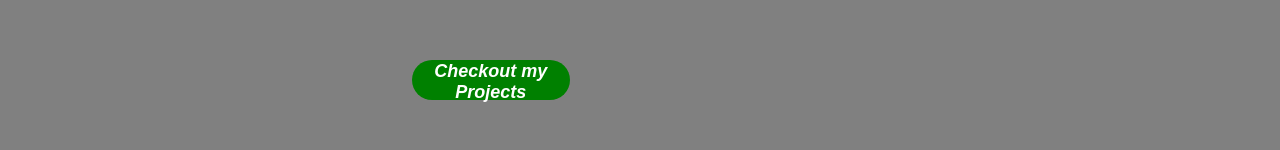
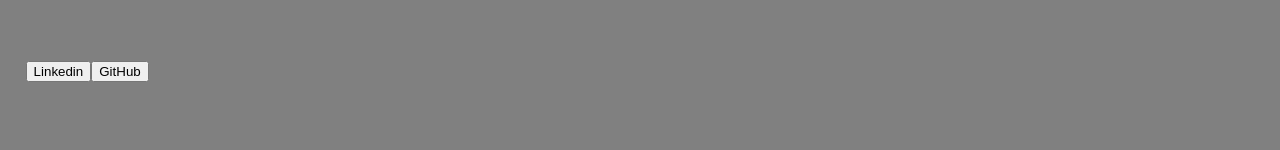
Before and after one commit to Danhayes3008/react-portfolio, a React (Create React App) app: page / in a window 1280 px wide. Shown: the part 544-694 px from the top of the page. Built offline with nearby package versions, Linux system fonts and the light colour scheme.

Commit message:
added my linkden profile button

```diff
--- a/src/components/about/About.js
+++ b/src/components/about/About.js
@@ -13,8 +13,11 @@ const About = () => {
                     team.
                 </p>
                 <div className='projects-btn'>
+                <a href="https://www.linkedin.com/in/daniel-hayes-90050b189/" target="_blank">
+                        <button className='linkedin-btn'>Linkedin</button>
+                    </a>
                     <a href="https://github.com/Danhayes3008" target="_blank">
-                        <button className='btn'>Checkout my Projects</button>
+                        <button className='github-btn'>GitHub</button>
                     </a>
                 </div>
                 <h3 className="github">GitHub Repository Contributions</h3>
```
